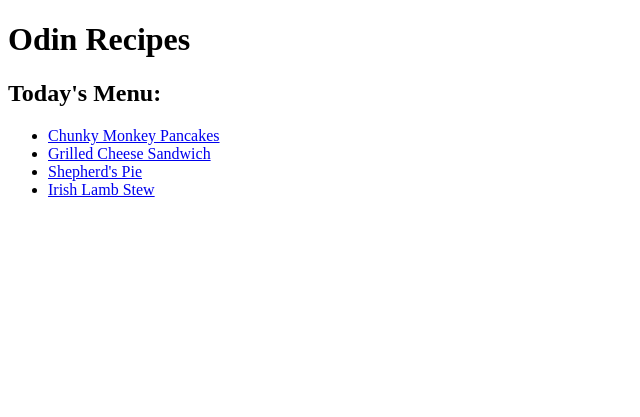
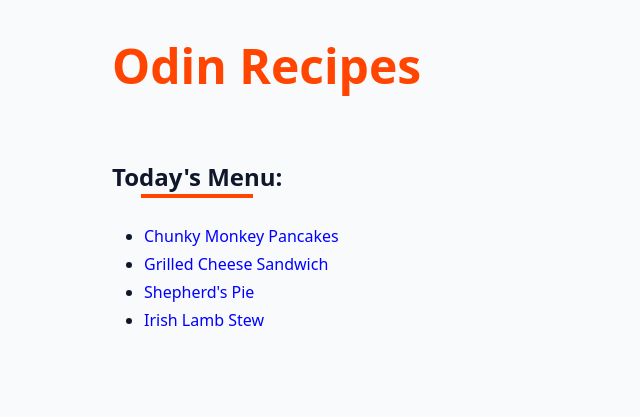
Before and after one commit to ThePaladinDev/odin-recipes, a plain HTML site: page index.html in a window 1280 px wide. Shown: the whole page, without its empty margins (0-640 px from the left). Drawn offline with Linux system fonts and the light colour scheme.

Commit message:
Add style: colors, layout, and typography

```diff
--- a/index.html
+++ b/index.html
@@ -3,32 +3,59 @@
   <head>
     <meta charset="UTF-8" />
     <meta name="viewport" content="width=device-width, initial-scale=1.0" />
-    <title>Home | Odin Recipes</title>
+    <link rel="stylesheet" href="./reset-styles.css" />
+    <link rel="stylesheet" href="./project-styles.css" />
+    <title>Odin Recipes | Home</title>
   </head>
   <body>
-    <h1>Odin Recipes</h1>
-    <h2>Today's Menu:</h2>
-    <ul>
-      <li>
-        <a href="./recipes/chunky-monkey-pancakes.html" rel="noreferrer">
+    <div class="nav">
+      <a href="./index.html" rel="noreferrer">
+        <span class="logo">Odin Recipes</span>
+      </a>
+    </div>
+    <section class="page">
+      <div class="title">
+        <h1>Today's Menu:</h1>
+        <div class="title-underline"></div>
+      </div>
+      <ul class="menu-items">
+        <li class="menu-item">
+          <a
+            href="./recipes/chunky-monkey-pancakes.html"
+            rel="noreferrer"
+            class="menu-item-link"
+          >
             Chunky Monkey Pancakes
           </a>
         </li>
-      <li>
-        <a href="./recipes/grilled-cheese-sandwich.html" rel="noreferrer">
+        <li class="menu-item">
+          <a
+            href="./recipes/grilled-cheese-sandwich.html"
+            rel="noreferrer"
+            class="menu-item-link"
+          >
             Grilled Cheese Sandwich
           </a>
         </li>
-      <li>
-        <a href="./recipes/shepherds-pie.html" rel="noreferrer">
+        <li class="menu-item">
+          <a
+            href="./recipes/shepherds-pie.html"
+            rel="noreferrer"
+            class="menu-item-link"
+          >
             Shepherd's Pie
           </a>
         </li>
-      <li>
-        <a href="./recipes/irish-lamb-stew.html" rel="noreferrer">
+        <li class="menu-item">
+          <a
+            href="./recipes/irish-lamb-stew.html"
+            rel="noreferrer"
+            class="menu-item-link"
+          >
             Irish Lamb Stew
           </a>
         </li>
       </ul>
+    </section>
   </body>
 </html>
--- /dev/null
+++ b/project-styles.css
@@ -0,0 +1,101 @@
+* {
+  /* outline: 1px solid red !important; */
+}
+
+:root {
+  /** colors **/
+  /* primary */
+  --primary-100: #ffdacc;
+  --primary-200: #ffb599;
+  --primary-300: #ff8f66;
+  --primary-400: #ff6a33;
+  --primary-500: #ff4500;
+  --primary-600: #cc3700;
+  --primary-700: #992900;
+  --primary-800: #661c00;
+  --primary-900: #330e00;
+  /* grey */
+  --grey-50: #f8fafc;
+  --grey-900: #0f172a;
+  /* var */
+  --backgroundColor: var(--grey-50);
+  --textColor: var(--grey-900);
+  /** Dimensions **/
+  --max-width: 1120px;
+  --fixed-width: 600px;
+  --view-width: 90vw;
+  --borderRadius: 0.25rem; /* 4px */
+}
+
+.nav {
+  width: var(--view-width);
+  max-width: var(--max-width);
+  margin: 0 auto;
+  padding: 1.5rem 2rem;
+}
+
+.logo {
+  font-weight: 700;
+  font-size: 3rem;
+  color: var(--primary-500);
+}
+
+.page {
+  width: var(--view-width);
+  max-width: var(--max-width);
+  margin: 0 auto;
+  padding: 1.5rem 2rem 5rem;
+}
+
+.breadcrumbs {
+  margin-bottom: 1.5rem;
+}
+
+.menu-item-link,
+.breadcrumb-link {
+  color: blue;
+}
+.menu-item-link:hover,
+.breadcrumb-link:hover {
+  color: var(--primary-500);
+}
+
+img {
+  width: 500px;
+  /* margin: 0 auto; */
+  border-radius: var(--borderRadius);
+}
+
+h1 {
+  /* width: fit-content; */
+  margin-bottom: 0.75rem;
+}
+
+h2,
+img {
+  margin-top: 1.5rem;
+}
+
+/* img {
+  margin-left: auto;
+  margin-right: auto;
+} */
+
+/* title */
+
+.title {
+  /* text-align: center; */
+  /*  */
+  width: fit-content;
+  /* margin: 0 auto; */
+}
+
+.title-underline {
+  background-color: var(--primary-500);
+  width: 7rem;
+  height: 0.25rem;
+  margin: 0 auto;
+  margin-top: -1rem;
+  /*  */
+  margin-bottom: 1.5rem;
+}
--- /dev/null
+++ b/reset-styles.css
@@ -0,0 +1,102 @@
+*,
+::before,
+::after {
+  box-sizing: border-box;
+  margin: 0;
+  padding: 0;
+  /* outline: 1px solid red !important; */
+}
+
+html {
+  font-size: 100%;
+} /* 16px */
+
+:root {
+  /** colors **/
+  /* primary */
+  --primary-100: #ffdacc;
+  --primary-200: #ffb599;
+  --primary-300: #ff8f66;
+  --primary-400: #ff6a33;
+  --primary-500: #ff4500;
+  --primary-600: #cc3700;
+  --primary-700: #992900;
+  --primary-800: #661c00;
+  --primary-900: #330e00;
+  /* grey */
+  --grey-50: #f8fafc;
+  --grey-900: #0f172a;
+  /* var */
+  --backgroundColor: var(--grey-50);
+  --textColor: var(--grey-900);
+  /** Dimensions **/
+  --max-width: 1120px;
+  --fixed-width: 600px;
+  --view-width: 90vw;
+}
+
+body {
+  background-color: var(--backgroundColor);
+  color: var(--textColor);
+  font-family:
+    system-ui,
+    -apple-system,
+    BlinkMacSystemFont,
+    'Segoe UI',
+    Roboto,
+    Oxygen,
+    Ubuntu,
+    Cantarell,
+    'Open Sans',
+    'Helvetica Neue',
+    sans-serif;
+  font-weight: 400;
+  line-height: 1.75;
+}
+
+a {
+  text-decoration: none;
+}
+
+ul,
+ol {
+  /* default */
+  /* list-style-type: disc; */
+  /* Problem */
+  /* By default, browsers give <ul> and <ol> elements about 40px of left padding. This space is specifically reserved for the list markers. */
+  /* The "Global Reset" (* { padding: 0; }) strips that space away. */
+  /* The bullets are still there, but they are literally hanging off the left side of the element, rendered in the "invisible" margin space outside the container. */
+  /* Solution - 1 */
+  /* list-style-position: inside; */
+  /* Solution - 2 (preferred, keeps bullets outside "Content Box") */
+  /* Use padding-left of 2rem or 30-40px */
+  padding-left: 2rem;
+}
+
+img {
+  display: block;
+  width: 100%;
+  object-fit: cover;
+}
+
+/* BASE */
+
+/* .nav {
+  width: var(--view-width);
+  max-width: var(--max-width);
+  margin: 0 auto;
+  padding: 1.5rem 2rem;
+}
+
+.logo {
+  font-weight: 700;
+  font-size: 3rem;
+  color: orangered;
+}
+
+.page {
+  width: var(--view-width);
+  max-width: var(--max-width);
+  margin: 0 auto;
+  padding: 5rem 2rem;
+} */
```
Also changed, not shown: recipes/chunky-monkey-pancakes.html (+29 -12 lines), recipes/grilled-cheese-sandwich.html (+29 -11 lines), recipes/irish-lamb-stew.html (+37 -20 lines), recipes/shepherds-pie.html (+37 -20 lines). Lines whose indentation alone changed are shown as unchanged.
